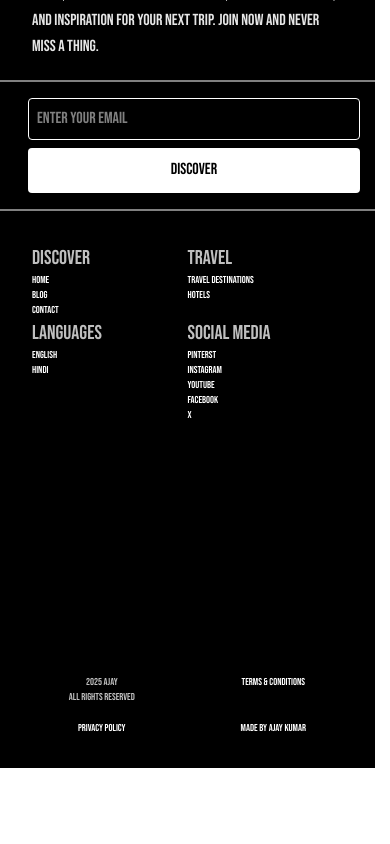
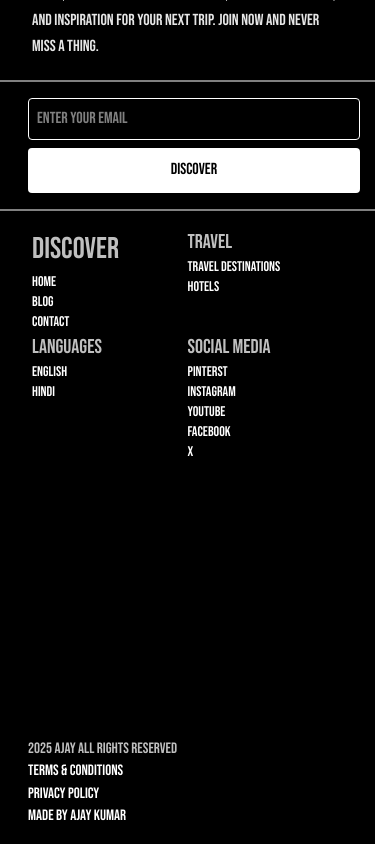
Before and after one commit to AjaykumarBLUEWHALE/travelvia, a React (Vite) app: page / in a window 390 px wide. Shown: the part 9538-10382 px from the top of the page. Before the commit the page ends 10306 px from the top, so only its background shows below. Built offline with nearby package versions, Linux system fonts and the light colour scheme.

Commit message:
footer adjustment

```diff
--- a/src/components/Footer.jsx
+++ b/src/components/Footer.jsx
@@ -57,16 +57,16 @@ const Footer = () => {
   </div>
 </div>
 
-<div className='flex p-4 flex-col md:flex-row w-full h-auto bg-black text-white menu'>
+<div className='flex px-4 flex-col md:flex-row w-full h-full bg-black text-white menu'>
  <div>
 
         <h1 className='text-white'>
 
-            <div className='grid  cursor-pointer sm:grid-cols-4 grid-cols-2 sm:gap-80 p-4  text-start text-[10px] sm:text-[12px]'>
+            <div className='grid  cursor-pointer sm:grid-cols-4 grid-cols-2 sm:gap-80 p-4  text-start text-[15px] sm:text-[12px]'>
                 <div className=' uppercase '>
-                    <h1 className='text-[20px] opacity-75'>discover</h1>
+                    <h1 className='text-[30px] opacity-75'>discover</h1>
                  <div className='grid grid-cols-2  '>
-                    <ul>
+                    <ul className='text-sm '>
                 <Link to="/">  <li>Home</li></Link>
                  <Link to="/blog">
                    <li>blog</li></Link>
@@ -81,20 +81,20 @@ const Footer = () => {
 
                 </div>
                 <div> <h1 className='text-[20px] opacity-75 '>travel</h1>
-                <ul className=' '>
+                <ul className='text-sm '>
                   <li><Link to='/destinations'>Travel destinations</Link></li>
                    <li><Link to='/hotel'>hotels</Link></li>
                   </ul>
                 </div>
                   <div> <h1 className='text-[20px] opacity-75 '>languages</h1>
-                <ul className=''>
+                <ul className='text-sm '>
                   <li><a >english</a></li>
                    <li><a >hindi</a></li>
 
                    </ul>
                 </div>
             <div> <h1 className='text-[20px] opacity-75 '>social media</h1>
-                <ul className=' '>
+                <ul className=' text-sm '>
                   <li><a target='blank'>pinterst</a></li>
                    <li><a href="https://www.instagram.com/zackzyrical/" target='blank'>instagram</a></li>
 <li><a href="https://www.youtube.com/@Zackzyrical" target='blank'>youtube</a></li>
@@ -103,11 +103,11 @@ const Footer = () => {
                    </ul>
                 </div>
             </div>
-            <div className='grid sm:grid-cols-4  sm:gap-80  grid-cols-2 text-center mt-59  bottom-0 relative'>
-              <p className='text-[10px] opacity-75  mb-4'>2025 Ajay <br/> ALL RIGHTS RESERVED</p>
-<a to="/tos"><p className='text-[10px]  mb-4 cursor-pointer'>TERMS & CONDITIONS</p></a>
-<a to="/privacy"><p className='text-[10px]  mb-4 cursor-pointer'>PRIVACY POLICY</p></a>
-<p className='text-[10px]  mb-4 cursor-pointer'>MADE BY AJAY KUMAR</p>
+            <div className='grid sm:grid-cols-4 justify-start sm:gap-80 px-3  grid-cols text-start mt-65    relative'>
+              <p className='text-[15px] opacity-75  sm:mb-4'>2025 Ajay  ALL RIGHTS RESERVED</p>
+<a to="/tos"><p className='text-[15px]  sm:mb-4 cursor-pointer'>TERMS & CONDITIONS</p></a>
+<a to="/privacy"><p className='text-[15px]  sm:-4 cursor-pointer'>PRIVACY POLICY</p></a>
+<p className='text-[15px]  mb-4 cursor-pointer'>MADE BY AJAY KUMAR</p>
             </div>
         </h1>
     </div>
```
